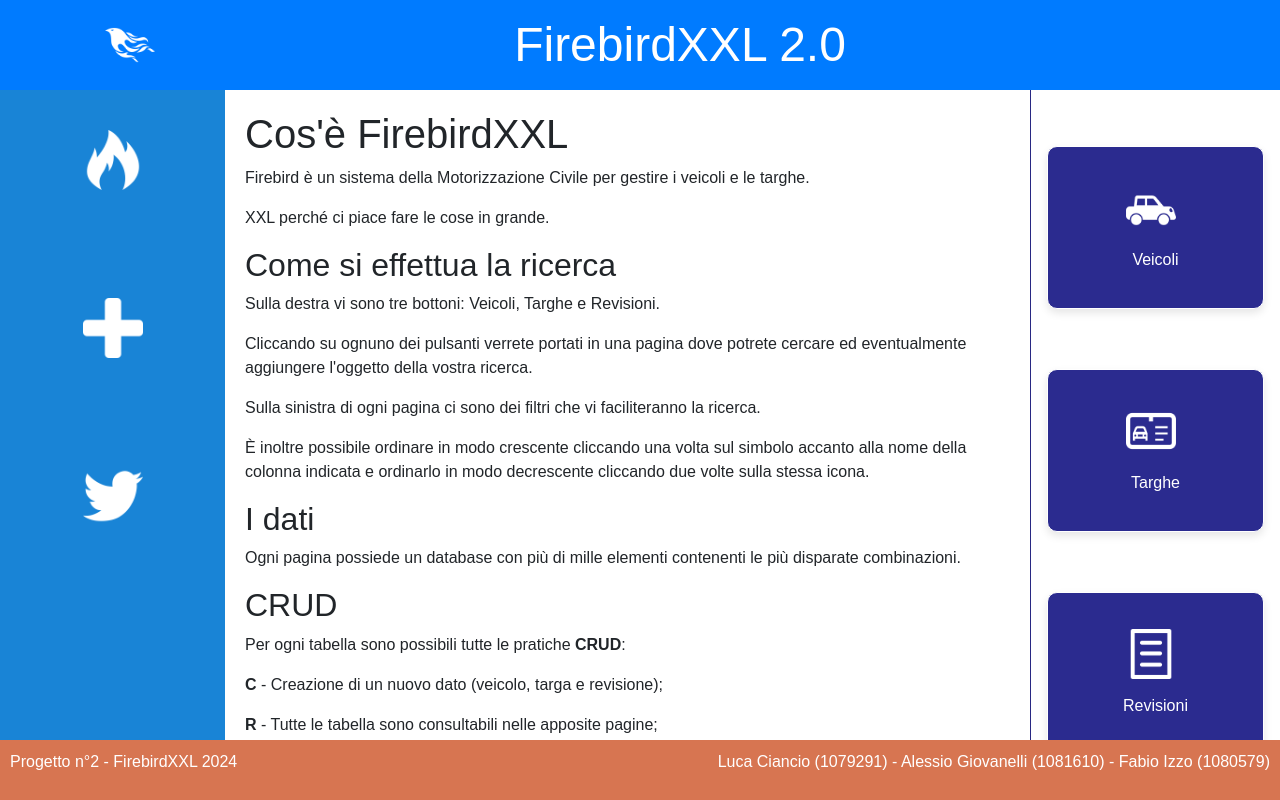
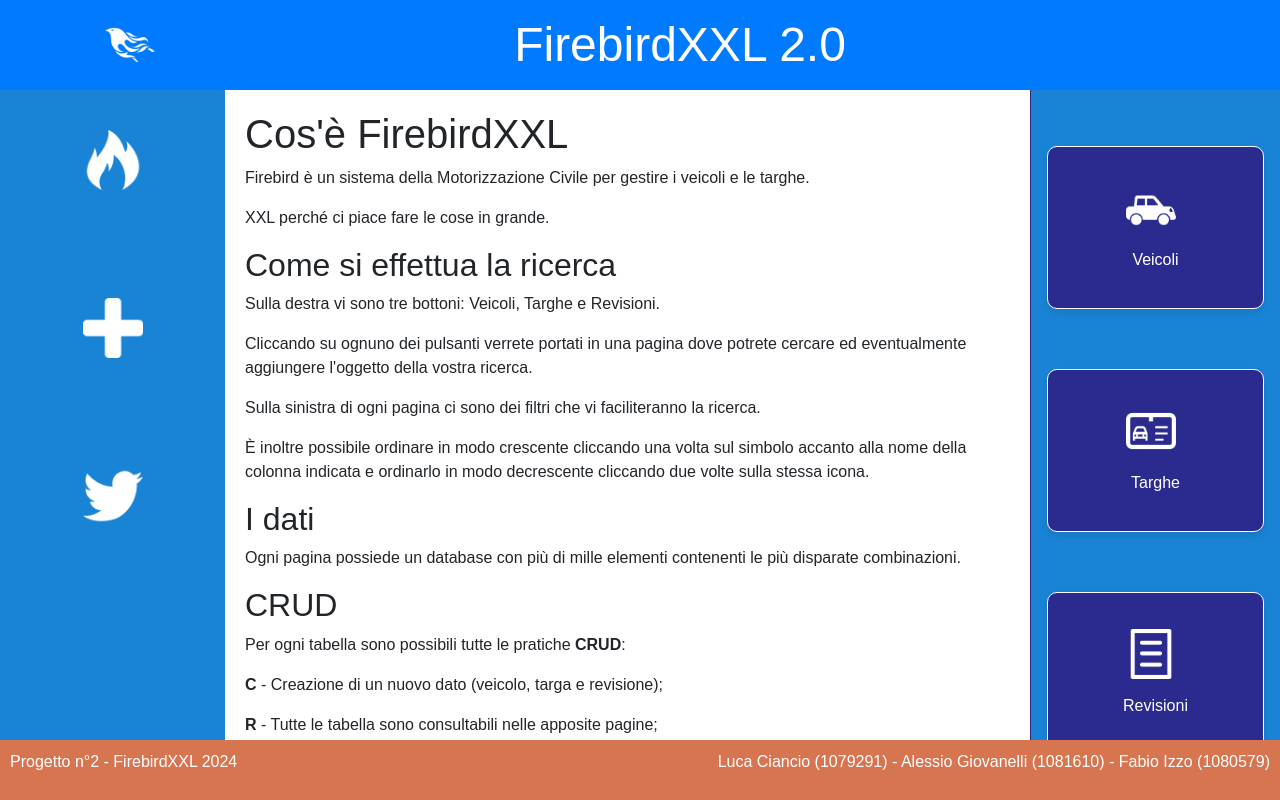
Before and after one commit to agiovanelli/FirebirdXXL, a Django app: page / in a window 1280 px wide. Run offline with Django 5.2, Linux system fonts and the light colour scheme; some libraries are stand-ins or nearby versions.

Commit message:
modifiche

```diff
--- a/hello/static/hello/css/style.css
+++ b/hello/static/hello/css/style.css
@@ -15,7 +15,6 @@ body {
     height: 100vh;
 }
 
-/* Header Styles */
 header {
     background-color: rgb(25, 132, 214) !important;
     color: white !important;
@@ -252,6 +251,10 @@ nav .centrato h2 {
     flex: 1 0 auto;
     max-width: calc(100% - 475px);
     /* Limita la larghezza del contenuto */
+}
+
+.bg-custom {
+    background-color: rgb(25, 132, 214);
 }
 
 .scrollable-content {
--- a/hello/templates/hello/home.html
+++ b/hello/templates/hello/home.html
@@ -59,7 +59,7 @@
         </div>
     </div>
 
-    <nav class="bg-white p-3">
+    <nav class="bg-custom p-3">
         <div class="centrato">
             <div class="menu-item text-center mb-4">
                 <a href="{% url 'veicolo' %}" class="button d-block bg-primary text-white py-3">
```
